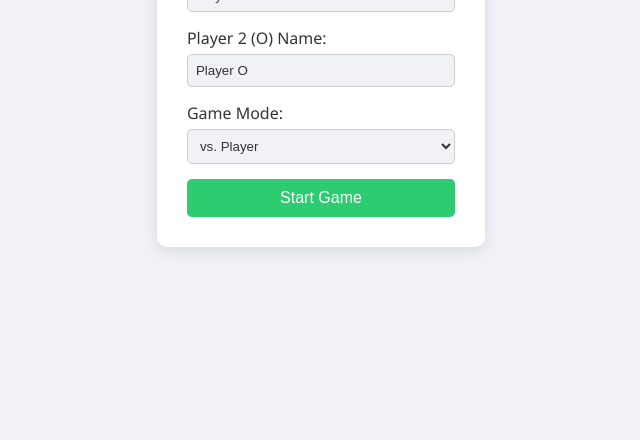
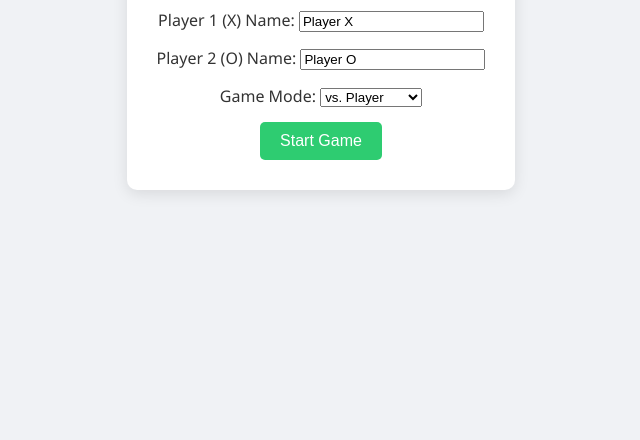
Before and after one commit to Sam-2807/Tic-tac-toe-sample, a plain HTML site: page index.html in a window 1280 px wide. Shown: the part 360-800 px from the top of the page, without its empty margins (319-959 px from the left). Drawn offline with Linux system fonts and the light colour scheme.

Commit message:
Update style.css

```diff
--- a/style.css
+++ b/style.css
@@ -63,7 +63,7 @@ h1 { margin-bottom: 10px; }
 
 /* Setup Screen */
 #setup-screen {
-    display: none;
+    display: none; /* Important */
     flex-direction: column;
     align-items: center;
     gap: 15px;
@@ -72,17 +72,28 @@ h1 { margin-bottom: 10px; }
     border-radius: 10px;
     box-shadow: 0 4px 15px rgba(0,0,0,0.1);
 }
-#setup-screen.active { display: flex; }
-.input-group { display: flex; flex-direction: column; width: 100%; }
-.input-group label { margin-bottom: 5px; }
-.input-group input, .input-group select {
-    padding: 8px;
+#setup-screen.active {
+    display: flex; /* Important */
+}
+
+/* Main Game Screen */
+#main-game-screen {
+    display: none; /* Important */
+    text-align: center;
+}
+#main-game-screen.active {
+    display: block; /* Important */
+}
+
+/* Winning Line */
+#winning-line {
+    position: absolute;
+    height: 5px;
     border-radius: 5px;
-    border: 1px solid var(--cell-border);
-    background-color: var(--bg-color);
-    color: var(--text-color);
+    transition: width 0.5s ease-in-out;
+    display: none; /* Important */
+    transform-origin: 0 0;
 }
-#start-game-btn { width: 100%; }
 
 /* Main Game Screen */
 #main-game-screen { display: none; text-align: center; }
```
